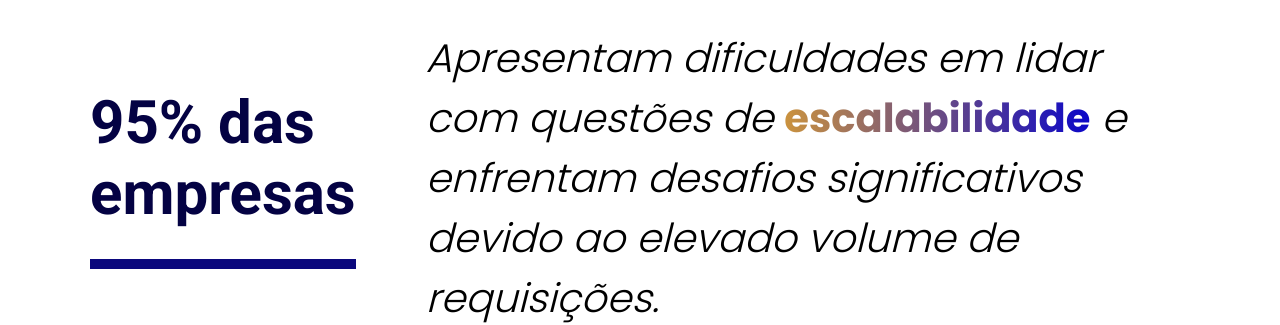
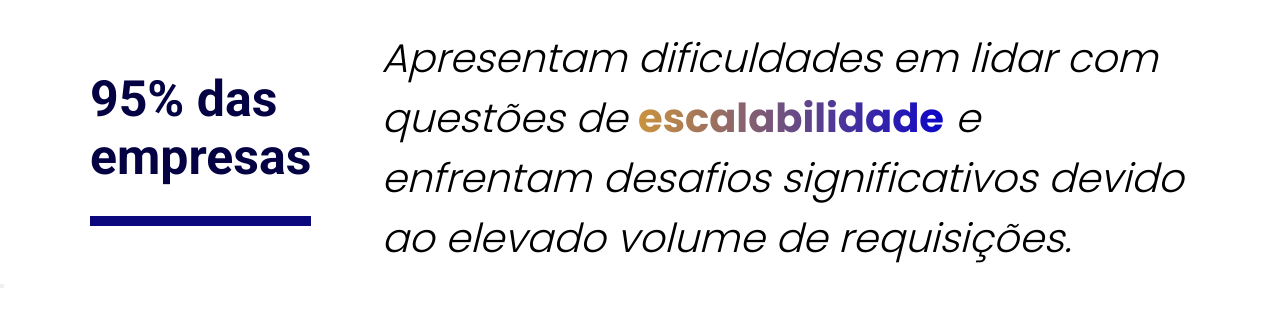
Before and after one commit to euramondiaz/landingpage-angular, an Angular app: page / in a window 1280 px wide. Shown: the part 812-1137 px from the top of the page. After the commit the page ends 1105 px from the top, so only its background shows below. Built offline with nearby package versions, Linux system fonts and the light colour scheme.

Commit message:
update home

```diff
--- a/src/app/components/home/home.component.html
+++ b/src/app/components/home/home.component.html
@@ -16,3 +16,7 @@
       <p>Apresentam dificuldades em lidar com questões de <b>escalabilidade</b> e enfrentam desafios significativos devido ao elevado volume de requisições.</p>
   </section>
 </main>
+
+<btn-primary>
+
+</btn-primary>
--- a/src/app/components/home/home.component.scss
+++ b/src/app/components/home/home.component.scss
@@ -44,7 +44,7 @@ h1{
     border-bottom: 10px solid $secondary-color;
     padding-bottom: 30px;
       h2{
-        font-size: 60px;
+        font-size: 50px;
         font-weight: 600;
         font-family:"Roboto", sans-serif;
         color: $primary-text;
--- a/src/app/components/home/home.component.ts
+++ b/src/app/components/home/home.component.ts
@@ -1,12 +1,13 @@
 import { Component } from '@angular/core';
 import { HeaderComponent } from '../header/header.component';
 import { NgOptimizedImage } from '@angular/common';
+import { BtnPrimaryComponent } from '../btn-primary/btn-primary.component';
 
 @Component({
   selector: 'app-home',
   standalone: true,
   imports: [
-    HeaderComponent, NgOptimizedImage
+    HeaderComponent, NgOptimizedImage, BtnPrimaryComponent
   ],
   providers: [],
   templateUrl: './home.component.html',
```
Also changed, not shown: src/assets/images/teste.jpg (deleted).
